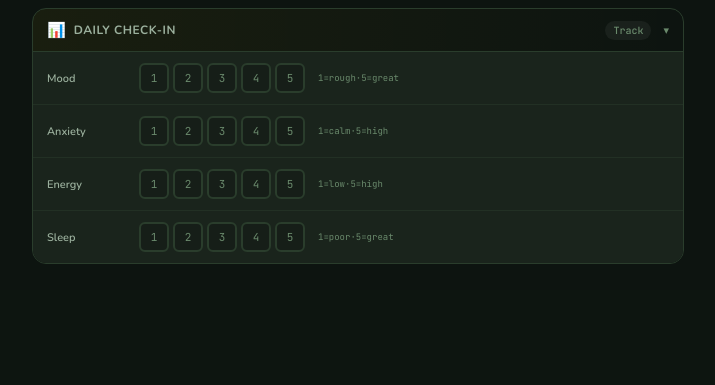
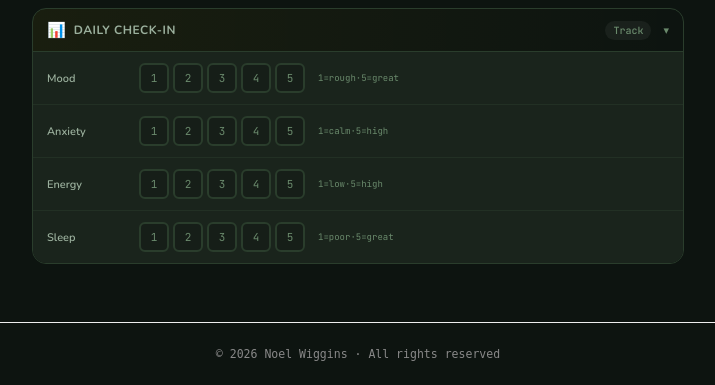
Before and after one commit to noelwiggins/jack-wellness, a Flask app: page /wellness in a window 1280 px wide. Shown: the part 5967-6352 px from the top of the page, without its empty margins (282-997 px from the left). Before the commit the page ends 6231 px from the top, so only its background shows below. Run offline with Flask 3, Linux system fonts and the light colour scheme; the visitor is signed in with stand-in values (Sample User, id 1); data that the repository does not hold is empty; some libraries are stand-ins or nearby versions; some web fonts are replaced.

Commit message:
Add copyright footer © 2026 Noel Wiggins

```diff
--- a/templates/index.html
+++ b/templates/index.html
@@ -1822,5 +1822,7 @@ setTimeout(getJackContext, 2000);
 
 </div>
 
+
+<footer style="text-align:center;padding:1.5rem 1rem;font-size:0.72rem;color:#888;font-family:monospace;border-top:1px solid #eee;margin-top:2rem">© 2026 Noel Wiggins · All rights reserved</footer>
 </body>
 </html>
```
